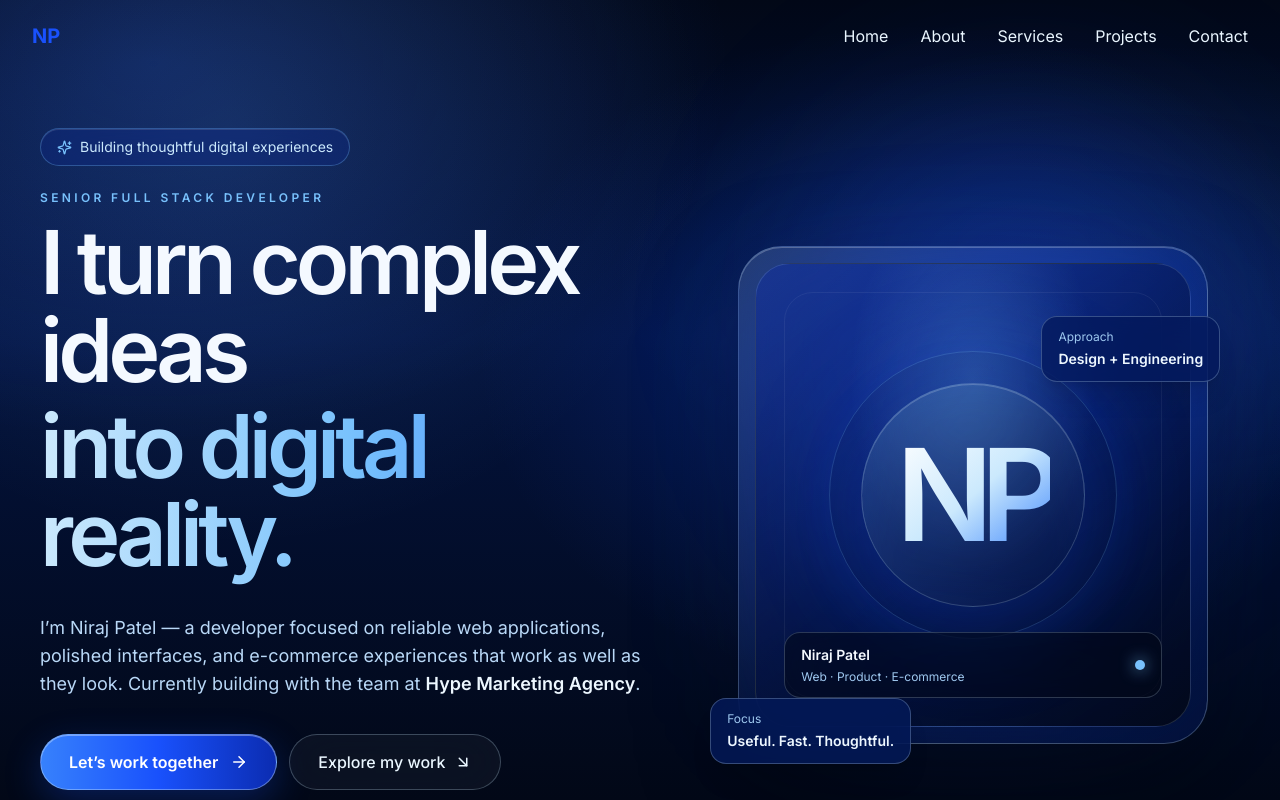
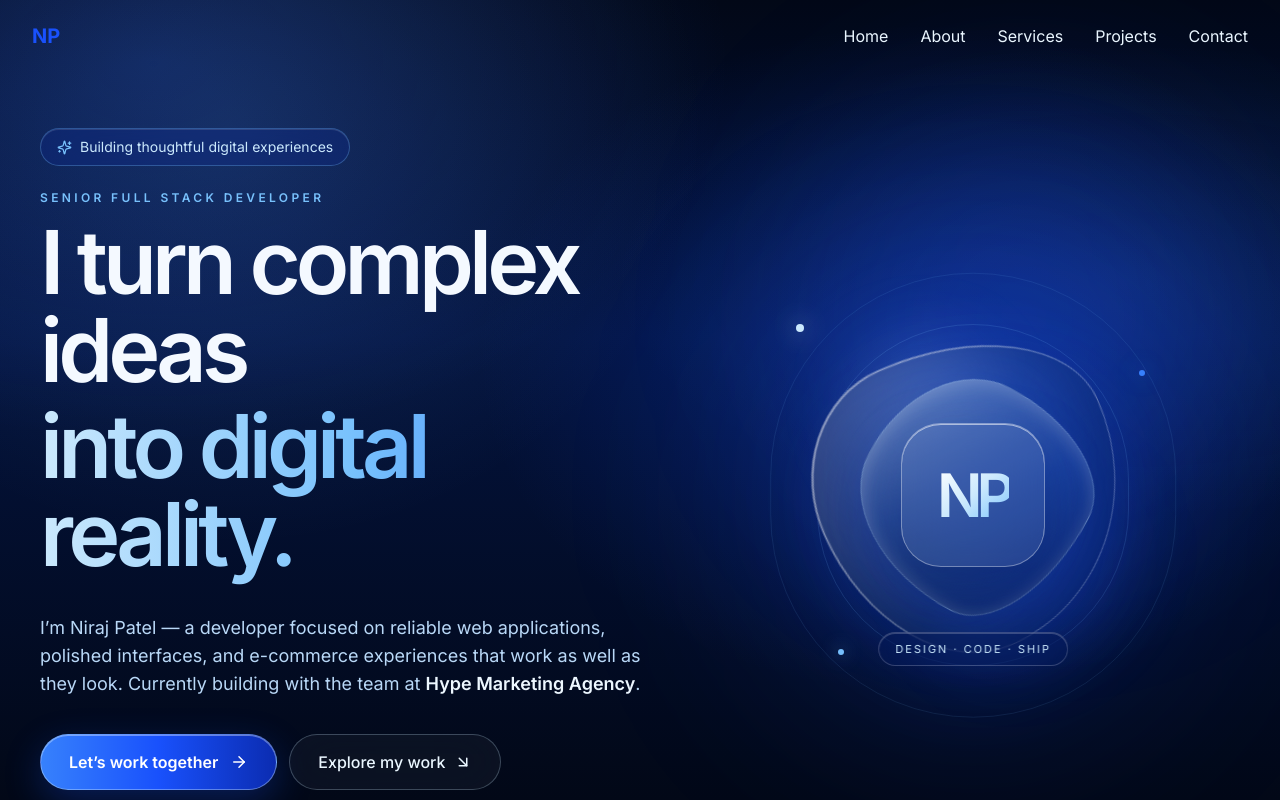
Before and after one commit to virskyline/portfolio, a React (Vite) app: page / in a window 1280 px wide. Shown: the top 800 px of the page. Built offline with nearby package versions, Linux system fonts and the light colour scheme; a web font is replaced by a local one.

Commit message:
Unify hero artwork into minimal liquid-glass composition

```diff
--- a/src/components/Hero.tsx
+++ b/src/components/Hero.tsx
@@ -26,19 +26,22 @@ const Hero = () => (
             <a href="https://www.linkedin.com/in/virskyline" target="_blank" rel="noopener noreferrer" aria-label="LinkedIn profile" className="flex h-10 w-10 items-center justify-center rounded-xl border border-[#cbe9fd]/20 bg-[#0b2cb1]/20 text-[#cbe9fd] transition hover:-translate-y-1 hover:border-[#78c1fc]/60 hover:bg-[#1951fc]/30"><Linkedin size={17}/></a>
           </div>
         </div>
-        <div className="relative mx-auto w-full max-w-[470px]">
-          <div aria-hidden="true" className="absolute inset-[12%] rounded-[3rem] bg-[#1951fc]/30 blur-[75px]"/>
-          <div className="relative rounded-[2.25rem] border border-[#cbe9fd]/25 bg-gradient-to-br from-[#cbe9fd]/15 via-[#1951fc]/10 to-[#03195b]/45 p-3 shadow-[0_35px_100px_rgba(0,0,0,.35),inset_0_1px_0_rgba(255,255,255,.24)] backdrop-blur-2xl sm:rounded-[2.75rem] sm:p-4">
-            <div className="relative flex aspect-[4/4.25] items-center justify-center overflow-hidden rounded-[1.8rem] border border-[#cbe9fd]/15 bg-[radial-gradient(ellipse_at_50%_25%,rgba(120,193,252,.24),transparent_40%),linear-gradient(145deg,rgba(11,44,177,.38),rgba(2,8,23,.88))] sm:rounded-[2.2rem]">
-              <div aria-hidden="true" className="absolute inset-5 rounded-[1.5rem] border border-white/[.06] sm:inset-7 sm:rounded-[1.8rem]"/>
-              <div aria-hidden="true" className="absolute h-56 w-56 rounded-full border border-[#78c1fc]/20 shadow-[0_0_90px_rgba(25,81,252,.2)] sm:h-72 sm:w-72"/>
-              <div aria-hidden="true" className="absolute h-44 w-44 rounded-full border border-[#cbe9fd]/20 bg-gradient-to-br from-[#78c1fc]/20 to-[#0b2cb1]/10 shadow-[inset_0_1px_0_rgba(255,255,255,.2),0_20px_70px_rgba(25,81,252,.2)] backdrop-blur-xl sm:h-56 sm:w-56"/>
-              <span className="relative z-10 bg-gradient-to-br from-white via-[#cbe9fd] to-[#3781fc] bg-clip-text text-8xl font-semibold tracking-[-.1em] text-transparent sm:text-9xl">NP</span>
-              <div className="absolute bottom-5 left-5 right-5 flex items-center justify-between rounded-2xl border border-[#cbe9fd]/20 bg-[#020817]/55 px-4 py-3 backdrop-blur-xl sm:bottom-7 sm:left-7 sm:right-7"><div><p className="text-sm font-semibold text-[#f4f9ff]">Niraj Patel</p><p className="mt-1 text-xs text-[#9fc9f0]">Web · Product · E-commerce</p></div><span className="h-2.5 w-2.5 rounded-full bg-[#78c1fc] shadow-[0_0_16px_rgba(120,193,252,.9)]"/></div>
+        <div className="relative mx-auto flex w-full max-w-[520px] items-center justify-center lg:min-h-[570px]">
+          <div aria-hidden="true" className="absolute left-1/2 top-1/2 h-[76%] w-[76%] -translate-x-1/2 -translate-y-1/2 rounded-full bg-[#1951fc]/20 blur-[100px]"/>
+          <div aria-hidden="true" className="absolute left-1/2 top-1/2 h-[78%] w-[78%] -translate-x-1/2 -translate-y-1/2 rounded-full border border-[#78c1fc]/10"/>
+          <div aria-hidden="true" className="absolute left-1/2 top-1/2 h-[60%] w-[60%] -translate-x-1/2 -translate-y-1/2 rounded-full border border-[#78c1fc]/15"/>
+          <div aria-hidden="true" className="absolute left-[16%] top-[20%] h-2 w-2 rounded-full bg-[#cbe9fd] shadow-[0_0_24px_rgba(203,233,253,.9)]"/>
+          <div aria-hidden="true" className="absolute right-[17%] top-[28%] h-1.5 w-1.5 rounded-full bg-[#3781fc] shadow-[0_0_20px_rgba(55,129,252,.9)]"/>
+          <div aria-hidden="true" className="absolute bottom-[22%] left-[24%] h-1.5 w-1.5 rounded-full bg-[#78c1fc] shadow-[0_0_18px_rgba(120,193,252,.9)]"/>
+          <div className="relative flex aspect-square w-full max-w-[450px] items-center justify-center">
+            <div aria-hidden="true" className="absolute inset-[12%] rounded-full bg-[radial-gradient(circle_at_35%_25%,rgba(203,233,253,.36),transparent_22%),radial-gradient(circle_at_68%_72%,rgba(25,81,252,.28),transparent_34%)] blur-2xl"/>
+            <div aria-hidden="true" className="absolute h-[68%] w-[68%] rotate-[-24deg] rounded-[38%_62%_58%_42%/42%_38%_62%_58%] border border-white/25 bg-gradient-to-br from-white/20 via-[#78c1fc]/10 to-[#1951fc]/20 shadow-[inset_1px_1px_1px_rgba(255,255,255,.5),inset_-18px_-20px_50px_rgba(3,25,91,.35),0_25px_80px_rgba(25,81,252,.18)] backdrop-blur-xl transition-transform duration-700 hover:rotate-[-12deg]"/>
+            <div aria-hidden="true" className="absolute h-[50%] w-[50%] rotate-[28deg] rounded-[42%_58%_35%_65%/55%_35%_65%_45%] border border-[#cbe9fd]/30 bg-gradient-to-br from-[#cbe9fd]/30 via-[#3781fc]/15 to-[#03195b]/35 shadow-[inset_2px_2px_18px_rgba(255,255,255,.2),0_20px_60px_rgba(25,81,252,.2)] backdrop-blur-2xl transition-transform duration-700 hover:rotate-[18deg]"/>
+            <div className="relative z-10 flex h-28 w-28 items-center justify-center rounded-[2rem] border border-white/35 bg-white/[.08] shadow-[inset_0_1px_0_rgba(255,255,255,.55),0_20px_60px_rgba(3,25,91,.25)] backdrop-blur-2xl sm:h-36 sm:w-36 sm:rounded-[2.5rem]">
+              <span className="bg-gradient-to-br from-white via-[#cbe9fd] to-[#78c1fc] bg-clip-text text-5xl font-semibold tracking-[-.1em] text-transparent sm:text-6xl">NP</span>
             </div>
+            <div className="absolute bottom-[12%] left-1/2 z-20 -translate-x-1/2 whitespace-nowrap rounded-full border border-white/20 bg-[#03195b]/35 px-4 py-2 text-[11px] tracking-[.18em] text-[#cbe9fd] shadow-[inset_0_1px_0_rgba(255,255,255,.2)] backdrop-blur-xl">DESIGN · CODE · SHIP</div>
           </div>
-          <div className="absolute -right-3 top-[14%] hidden rounded-2xl border border-[#cbe9fd]/25 bg-[#03195b]/75 px-4 py-3 shadow-xl backdrop-blur-xl sm:block"><p className="text-xs text-[#9fc9f0]">Approach</p><p className="mt-1 text-sm font-semibold text-[#edf7ff]">Design + Engineering</p></div>
-          <div className="absolute -bottom-5 -left-3 rounded-2xl border border-[#cbe9fd]/25 bg-[#03195b]/80 px-4 py-3 shadow-xl backdrop-blur-xl sm:-left-7"><p className="text-xs text-[#9fc9f0]">Focus</p><p className="mt-1 text-sm font-semibold text-[#edf7ff]">Useful. Fast. Thoughtful.</p></div>
         </div>
       </div>
       <a href="#about" className="mx-auto mt-20 flex w-fit items-center gap-3 text-xs uppercase tracking-[.24em] text-[#8bb9e5] transition hover:text-white lg:mx-0"><span className="h-px w-10 bg-gradient-to-r from-[#3781fc] to-[#78c1fc]"/>Scroll to discover <ArrowDownRight size={15}/></a>
```
